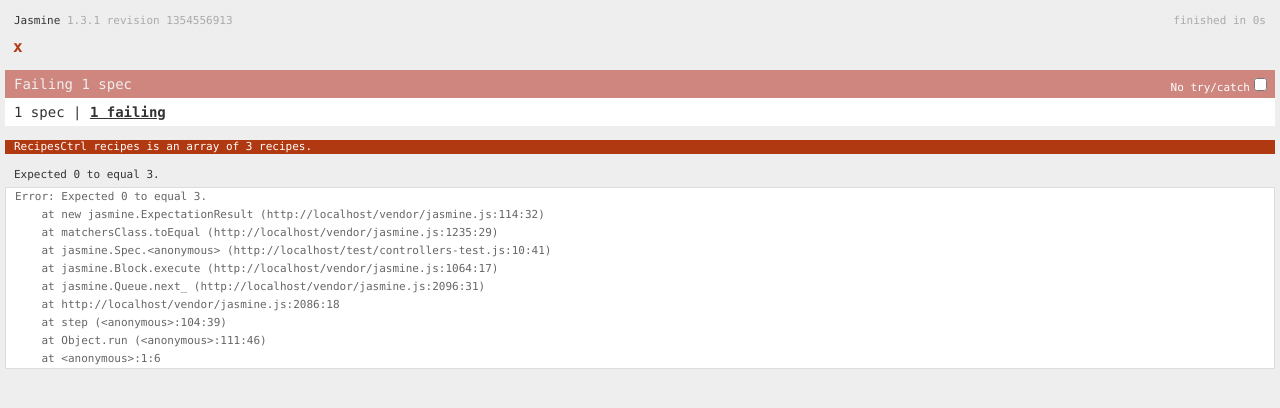
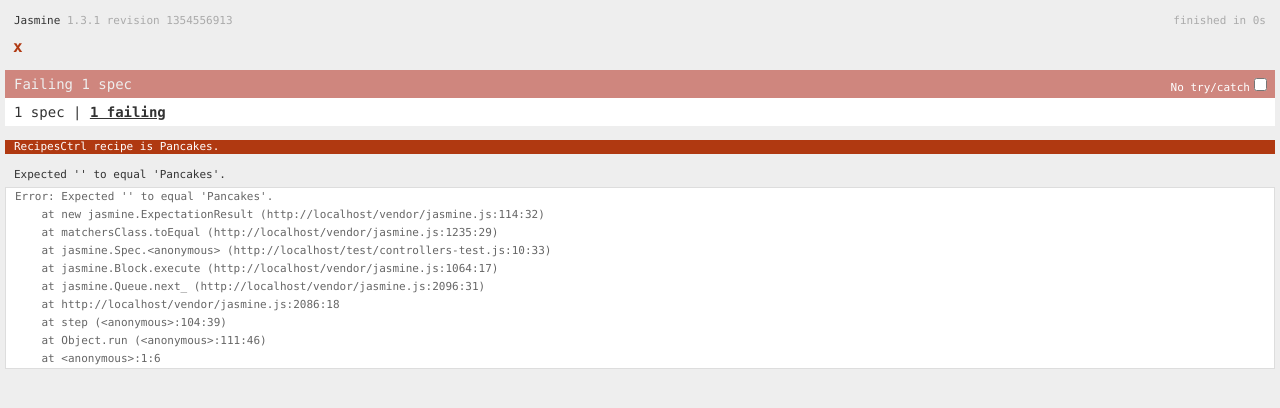
Before and after one commit to launchscout/campng-sf, a plain HTML site: page jasmine-runner.html in a window 1280 px wide. Drawn offline with nearby package versions, Linux system fonts and the light colour scheme.

Commit message:
Add a single recipe to RecipeCtrl.scope

```diff
--- a/app/js/controllers.js
+++ b/app/js/controllers.js
@@ -3,5 +3,5 @@
 //////////////////////////
 
 angular.module("cookbook").controller("RecipesCtrl", function($scope) {
-  $scope.recipes = []
+  $scope.recipe = ""
 });
--- a/test/controllers-test.js
+++ b/test/controllers-test.js
@@ -5,9 +5,9 @@
     this.controller = $controller("RecipesCtrl", {$scope: this.scope})
   }));
 
-  describe("recipes", function() {
-    it("is an array of 3 recipes", function() {
-      expect(this.scope.recipes.length).toEqual(3);
+  describe("recipe", function() {
+    it("is Pancakes", function() {
+      expect(this.scope.recipe).toEqual("Pancakes");
     });
   });
 });
```
Also changed, not shown: index.html (+1 -1 lines).
